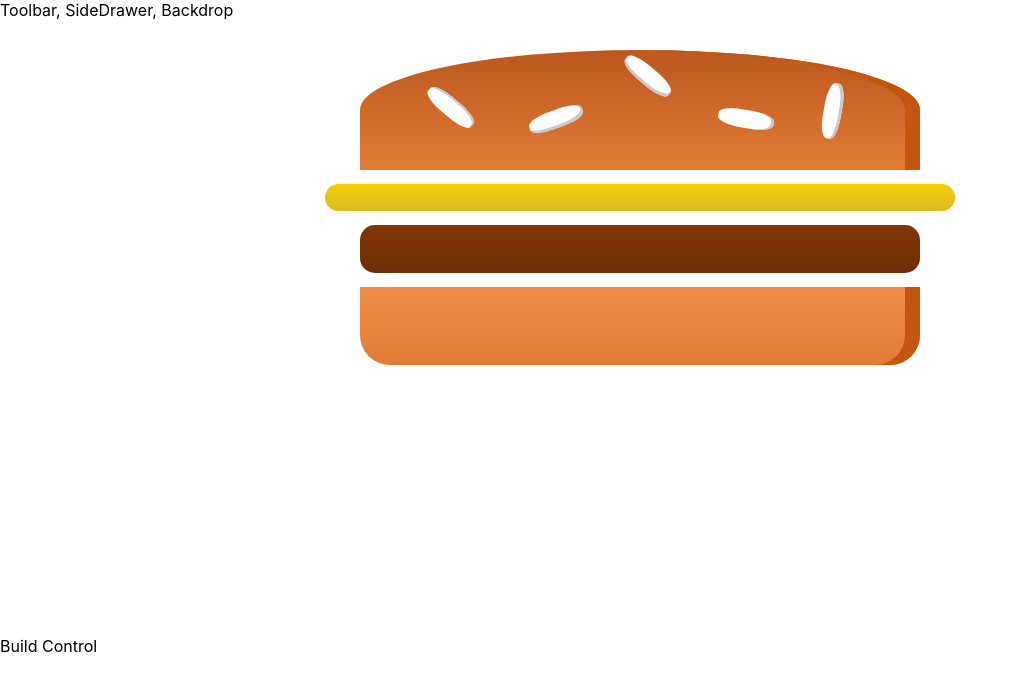
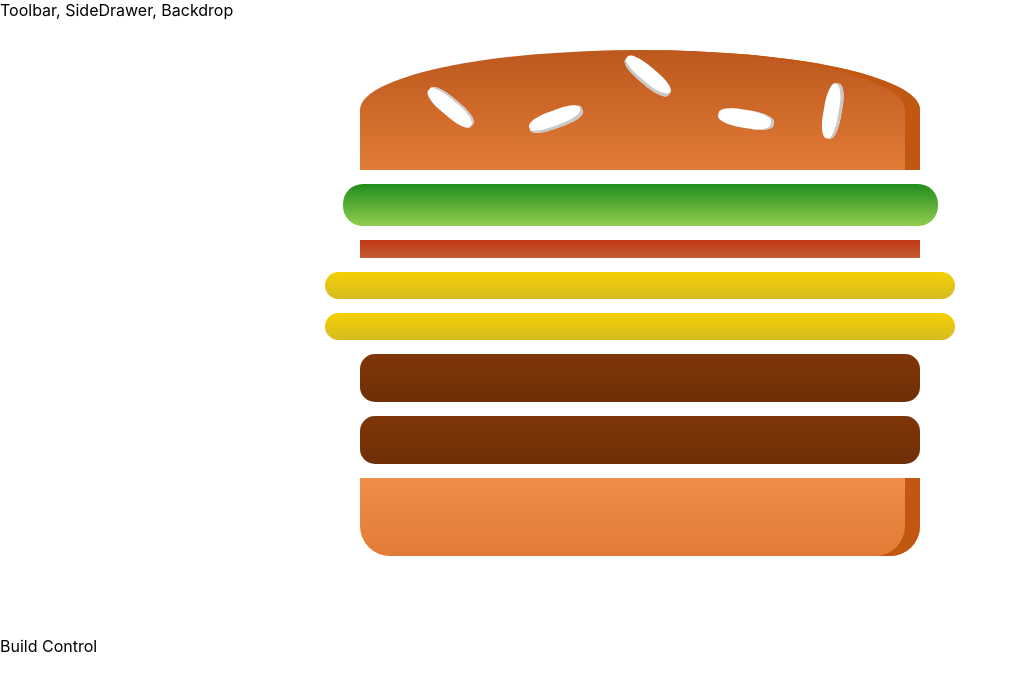
Before and after one commit to ionescuflorin/burger-builder, a React (Create React App) app: page / in a window 1280 px wide. Shown: the top 690 px of the page, without its empty margins (0-1017 px from the left). Built offline with nearby package versions, Linux system fonts and the light colour scheme.

Commit message:
Convert state object into an array, as for each ingredient to match the amount of that ingredient

```diff
--- a/src/components/Burger/Burger.jsx
+++ b/src/components/Burger/Burger.jsx
@@ -1,16 +1,25 @@
-import React from 'react'
-import './Burger.css'
-import BurgerIngredient from './BurgerIngredient/BurgerIngredient'
+import React from 'react';
+import './Burger.css';
+import BurgerIngredient from './BurgerIngredient/BurgerIngredient';
 
-const Burger = (props) => {
-    return (
-        <div className='Burger'>
-            <BurgerIngredient type='bread-top' />
-            <BurgerIngredient type='cheese' />
-            <BurgerIngredient type='meat' />
-            <BurgerIngredient type='bread-bottom' />
-        </div>
-    )
-}
+const Burger = props => {
+  // transform the ingredients object in an array so we can use map function
+  // Object.keys - extracts the keys of a given obj and turns that in an array (the values 1122 are not part of the array)
 
-export default Burger
+  // see ref1
+  const transformedingredients = Object.keys(props.ingredients).map(igKey => {
+    return [...Array(props.ingredients[igKey])].map((_, i) => {
+      return <BurgerIngredient key={igKey + i} type={igKey} />;
+    });
+  });
+
+  return (
+    <div className="Burger">
+      <BurgerIngredient type="bread-top" />
+      {transformedingredients}
+      <BurgerIngredient type="bread-bottom" />
+    </div>
+  );
+};
+
+export default Burger;
--- a/src/containers/BurgerBuilder/BurgerBuilder.jsx
+++ b/src/containers/BurgerBuilder/BurgerBuilder.jsx
@@ -3,10 +3,19 @@
 import Burger from '../../components/Burger/Burger'
 
 class BurgerBuilder extends React.Component {
+    state = {
+        ingredients: {
+            salad: 1,
+            bacon: 1,
+            cheese: 2,
+            meat: 2
+        }
+    }
+
     render() {
         return (
            <React.Fragment>
-               <Burger />
+               <Burger ingredients={this.state.ingredients} />
                <div>Build Control</div>
            </React.Fragment>
         );
```
Also changed, not shown: notes/notes.js (added, +259 -0 lines).
